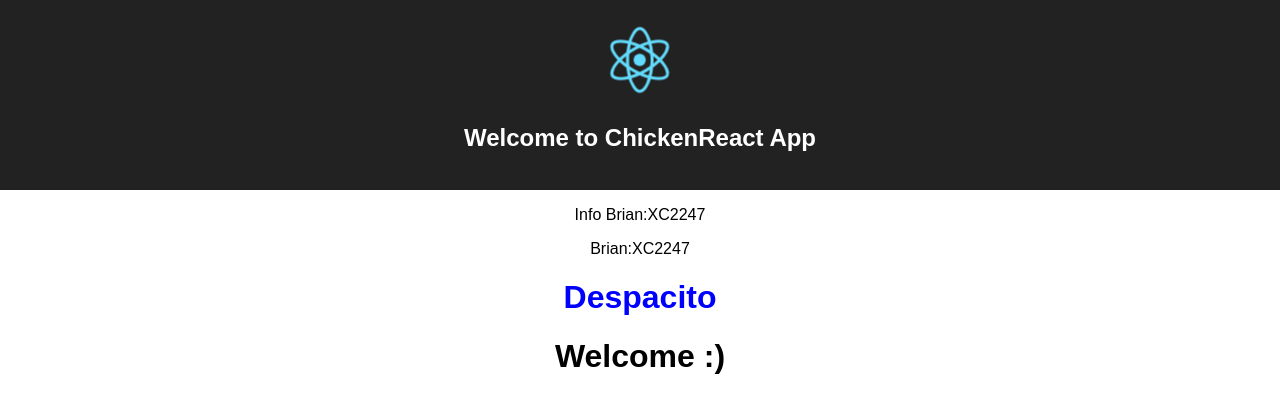
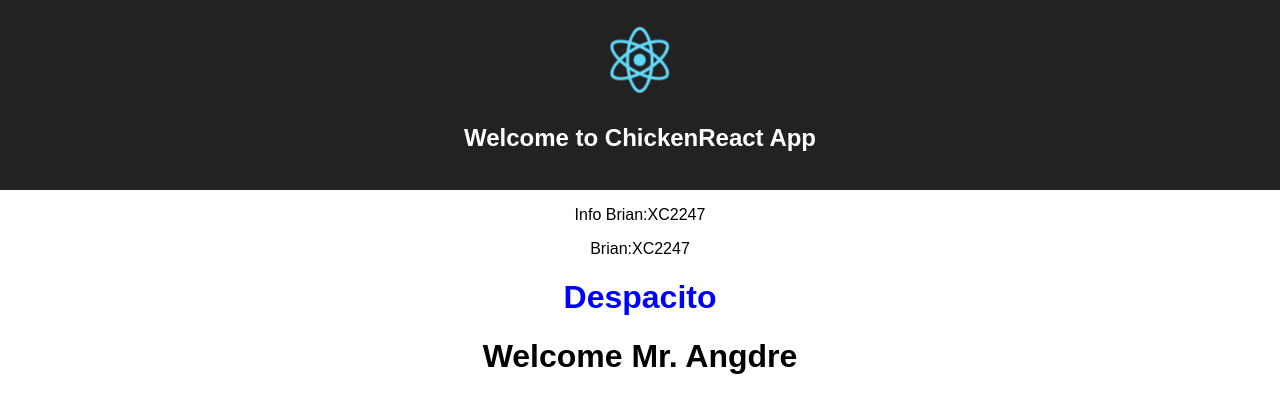
Before and after one commit to chinnawatsut/ChickenReact, a React (Create React App) app in the folder my-first-app/: page / in a window 1280 px wide. Shown: the top 412 px of the page. Built offline with nearby package versions, Linux system fonts and the light colour scheme.

Commit message:
binding props

```diff
--- a/my-first-app/src/App.js
+++ b/my-first-app/src/App.js
@@ -35,7 +35,7 @@
             {convertName(user)}
             {ele}
         </div>
-        <Welcome/>
+        <Welcome name="Angdre"/>
       </div>
     );
   }
--- a/my-first-app/src/components/Welcome.js
+++ b/my-first-app/src/components/Welcome.js
@@ -1,7 +1,17 @@
 import React , { Component } from 'react';
 
-export default class Welcome extends React.Component {
+export default class Welcome extends Component {
+
    render(){
-      return <h1>Welcome :) </h1>
+      function findProps(props){
+      console.log(props);
+   }
+
+      return (
+         <div>
+               <h1>Welcome Mr. {this.props.name} </h1>
+         </div>
+
+      );
    }
 }
```
